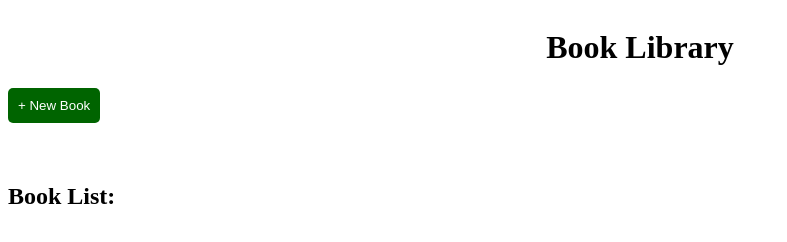
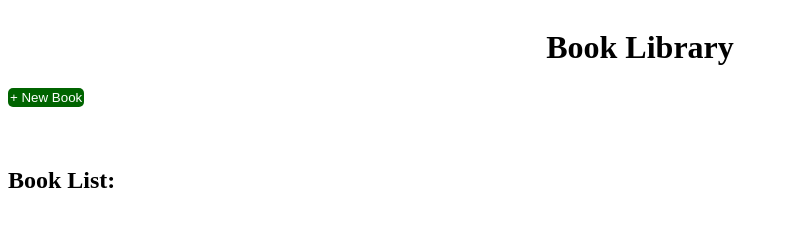
Before and after one commit to LukeBeaumont/library, a plain HTML site: page index.html in a window 1280 px wide. Shown: the whole page, without its empty margins (0-787 px from the left). Drawn offline with Linux system fonts and the light colour scheme.

Commit message:
Edit buttons

```diff
--- a/script.js
+++ b/script.js
@@ -12,12 +12,7 @@ function book(title, author, pages, read) {
   this.author = author;
   this.pages = pages;
   this.read = read;
-  //toggleRead = function () {
-    this.read = !this.read;
-  }
 }
-
-//book.prototype.toggleRead =
 
 function addBookToLibrary() {
   let title = document.querySelector("#title").value;
--- a/styles.css
+++ b/styles.css
@@ -14,7 +14,7 @@ button {
   border-radius: 5px;
   background-color: darkgreen;
   color: white;
-  padding: 10px;
+  padding: 2px;
 }
 
 input {
```
